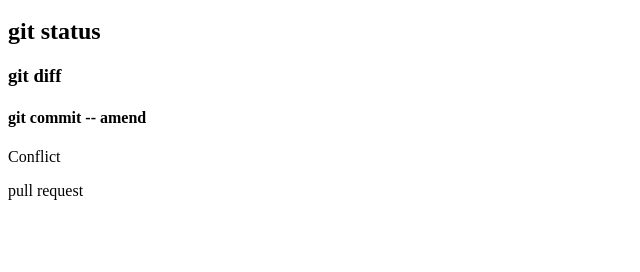
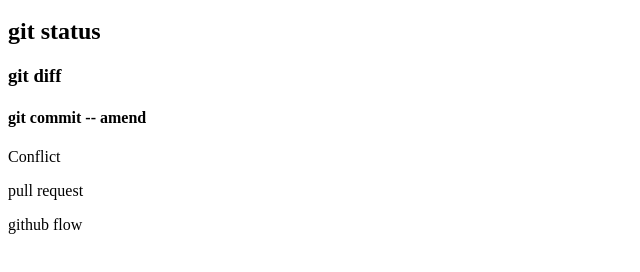
Before and after one commit to kinghalo1976/git_tutrial, a plain HTML site: page index.html in a window 1280 px wide. Shown: the part 48-320 px from the top of the page, without its empty margins (0-640 px from the left). Drawn offline with Linux system fonts and the light colour scheme.

Commit message:
github_flow 追加

```diff
--- a/index.html
+++ b/index.html
@@ -5,3 +5,4 @@
 Conflict
 
 <p>pull request</p>
+<p>github flow<p>
```
